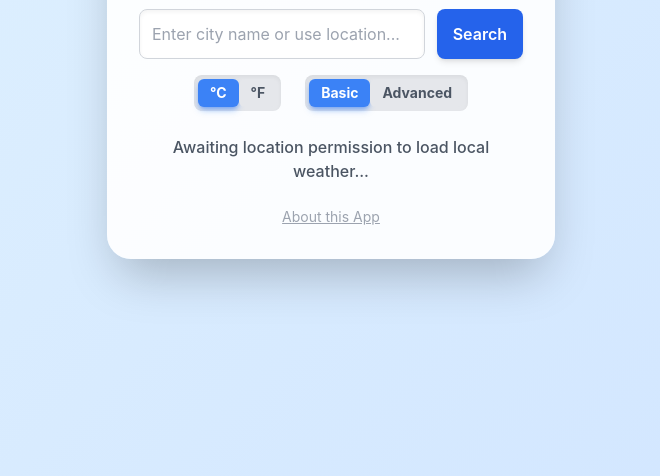
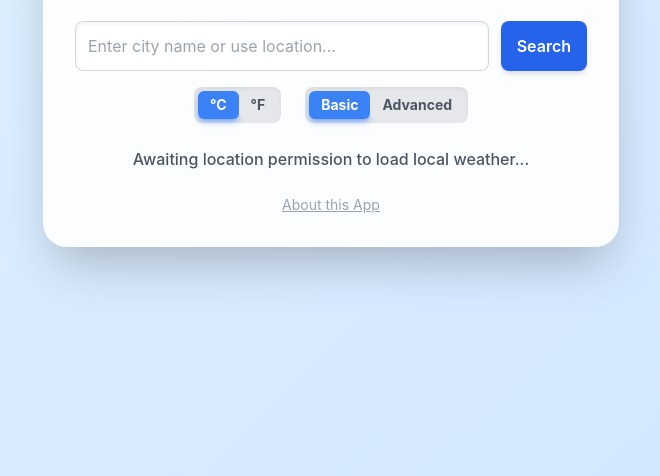
Before and after one commit to dscarbrou1/AeroView-Weather, a plain HTML site: page index.html in a window 1280 px wide. Shown: the part 324-800 px from the top of the page, without its empty margins (309-969 px from the left). Drawn offline with nearby package versions, Linux system fonts and the light colour scheme.

Commit message:
Update index.html

```diff
--- a/index.html
+++ b/index.html
@@ -136,7 +136,7 @@
 </head>
 <body>
 
-    <div id="app" class="w-full max-w-md bg-white/90 p-6 md:p-8 rounded-3xl shadow-2xl transition-all duration-300">
+    <div id="app" class="w-full max-w-xl bg-white/90 p-6 md:p-8 rounded-3xl shadow-2xl transition-all duration-300">
 
         <!-- Header -->
         <header class="text-center mb-6">
```
